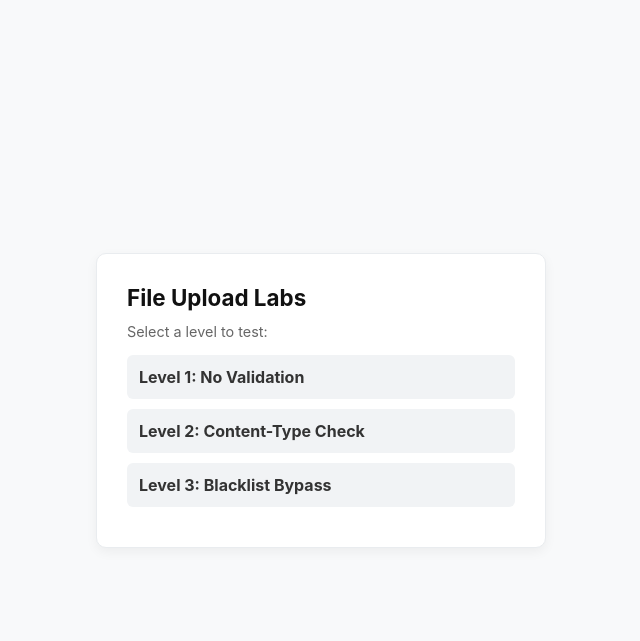
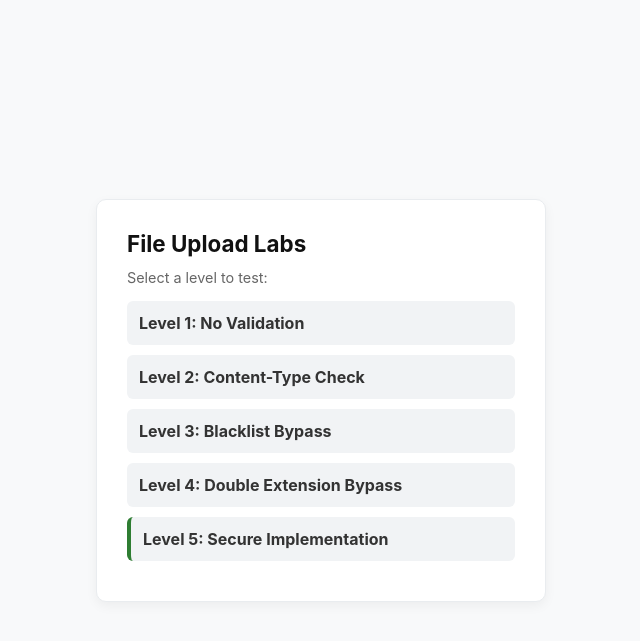
Before and after one commit to Habib-xo/Fileupload-vulnerable-app, a Flask app: page / in a window 1280 px wide. Shown: the top 641 px of the page, without its empty margins (319-959 px from the left). Run offline with Flask 3, Linux system fonts and the light colour scheme.

Commit message:
added level 4 and 5 the secure implementation

```diff
--- a/app.py
+++ b/app.py
@@ -1,3 +1,4 @@
+import uuid
 import os
 from flask import Flask, request, render_template, send_from_directory
 
@@ -78,6 +79,62 @@ def level3_upload():
     uploaded_file.save(os.path.join(app.config['UPLOAD_FOLDER'], filename))
     return render_template('level.html', level=3, success=True, filename=filename)
 
+@app.route('/level4')
+def level4_index():
+    return render_template('level.html', level=4,
+                           title="Level 4: Whitelist Filter",
+                           protection="Protection: Strict Whitelist (.png, .jpg only)",
+                           action_url="/level4/upload")
+
+@app.route('/level4/upload', methods=['POST'])
+def level4_upload():
+    if 'file' not in request.files or request.files['file'].filename == '':
+        return render_template('level.html', level=4, error="No file selected!"), 400
+
+    uploaded_file = request.files['file']
+    filename = uploaded_file.filename
+    allowed_extensions = ['png','jpg','jpeg']
+
+    #==================================== Whitelist protection ==============================
+    file_parts = filename.split('.')
+    ext = file_parts[1].lower() if len(file_parts) > 1 else ''
+    #The code only checks for the first extension so it can be bypassed by 'file.png.php'
+    if ext not in allowed_extensions:
+        return render_template('level.html', level=4,
+                               error=f"Access Denied! Extension '{ext}' is not allowed."), 403
+    #=========================================================================================
+
+    uploaded_file.save(os.path.join(app.config['UPLOAD_FOLDER'], filename))
+    return render_template('level.html', level=4, success=True, filename=filename)
+
+#=============================== Level 5 (The secure implementation) ===========================================
+@app.route('/level5')
+def level5_index():
+    return render_template('level.html', level=5,
+                           title="Level 5: Secure Implementation",
+                           protection="Protection: Whitelist + Lowercase + UUID Renaming",
+                           action_url="/level5/upload")
+
+@app.route('/level5/upload', methods=['POST'])
+def level5_upload():
+    if 'file' not in request.files or request.files['file'].filename == '':
+        return render_template('level.html', level=5, error="No file selected!"), 400
+
+    uploaded_file = request.files['file']
+    original_filename = uploaded_file.filename
+    allowed_extensions = ['.png','.jpg','.jpeg'] #whitelist by allowed extensions (1)
+
+    file_ext = os.path.splitext(original_filename)[1].lower() #only get the last extension (2)
+
+    if file_ext not in allowed_extensions: # blocking any extension not allowed (3)
+        return render_template('level.html', level=5,
+                               error=f"Access Denied! Extension '{file_ext}' is strictly forbidden."), 403
+
+    secure_filename = f"{uuid.uuid4().hex}{file_ext}" #rename the file by a random uuid
+
+    uploaded_file.save(os.path.join(app.config['UPLOAD_FOLDER'], secure_filename))
+    return render_template('level.html', level=5, success=True, filename=secure_filename)
+
 @app.route('/uploads/<filename>')
 def serve_file(filename):
     return send_from_directory(app.config['UPLOAD_FOLDER'], filename)
--- a/templates/index.html
+++ b/templates/index.html
@@ -12,6 +12,8 @@
             <li><a class="nav-link" href="/level1">Level 1: No Validation</a></li>
             <li><a class="nav-link" href="/level2">Level 2: Content-Type Check</a></li>
             <li><a class="nav-link" href="/level3">Level 3: Blacklist Bypass</a></li>
+            <li><a class="nav-link" href="/level4">Level 4: Double Extension Bypass</a></li>
+            <li><a class="nav-link" href="/level5" style="border-left: 4px solid #2e7d32;">Level 5: Secure Implementation</a></li>
         </ul>
     </div>
 </body>
--- a/templates/level.html
+++ b/templates/level.html
@@ -7,7 +7,7 @@
 <body>
     <div class="card">
         {% if success %}
-            <h3 style="color: #2e7d32;">✅ Level {{ level }} Bypassed!</h3>
+            <h3 style="color: #2e7d32;">Level {{ level }} Bypassed!</h3>
             <p style="margin: 15px 0;">File saved: <code>/uploads/{{ filename }}</code></p>
             <a href="/uploads/{{ filename }}">View File</a> | <a href="/level{{ level }}">Back</a>
         {% elif error %}
```
Also changed, not shown: README.md.
